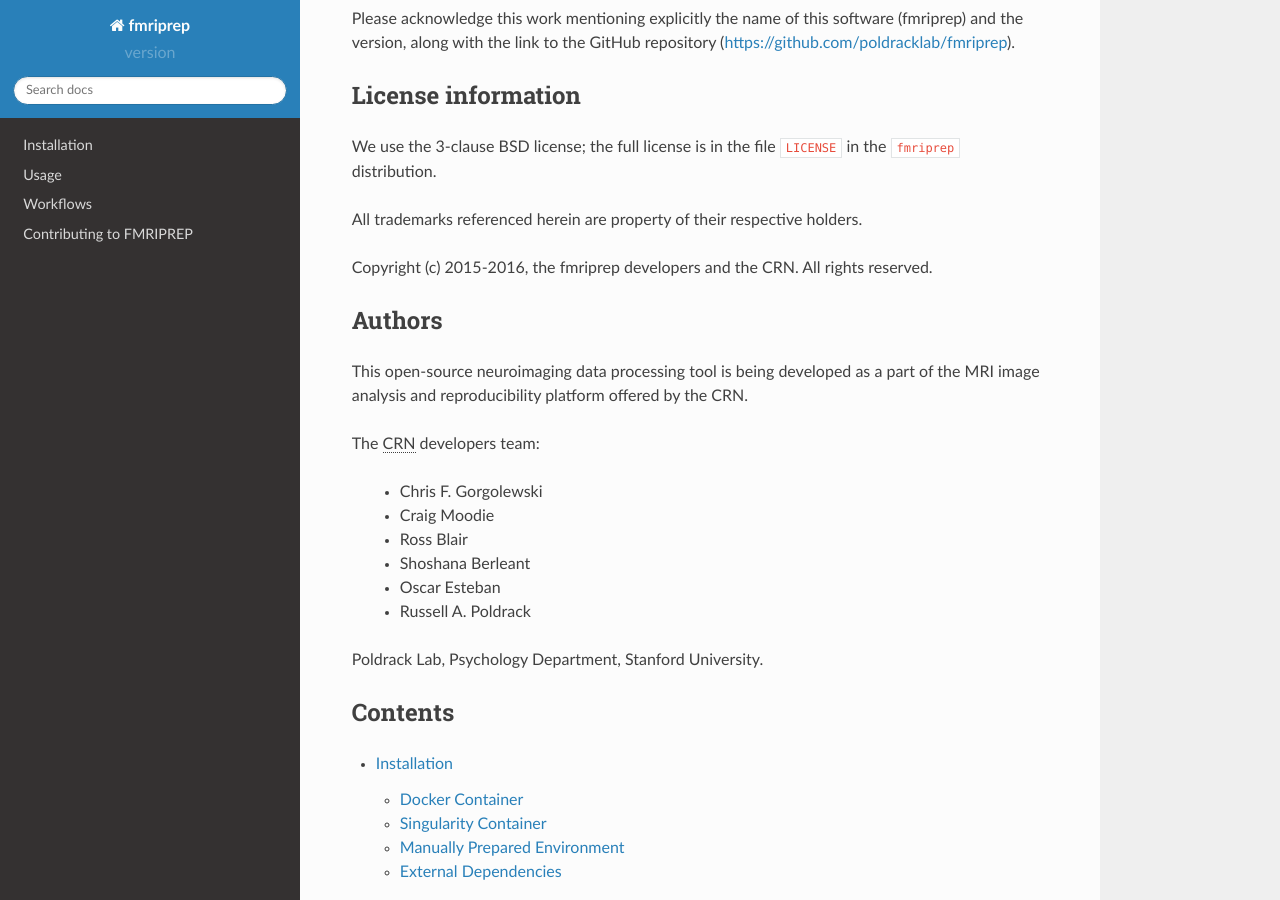
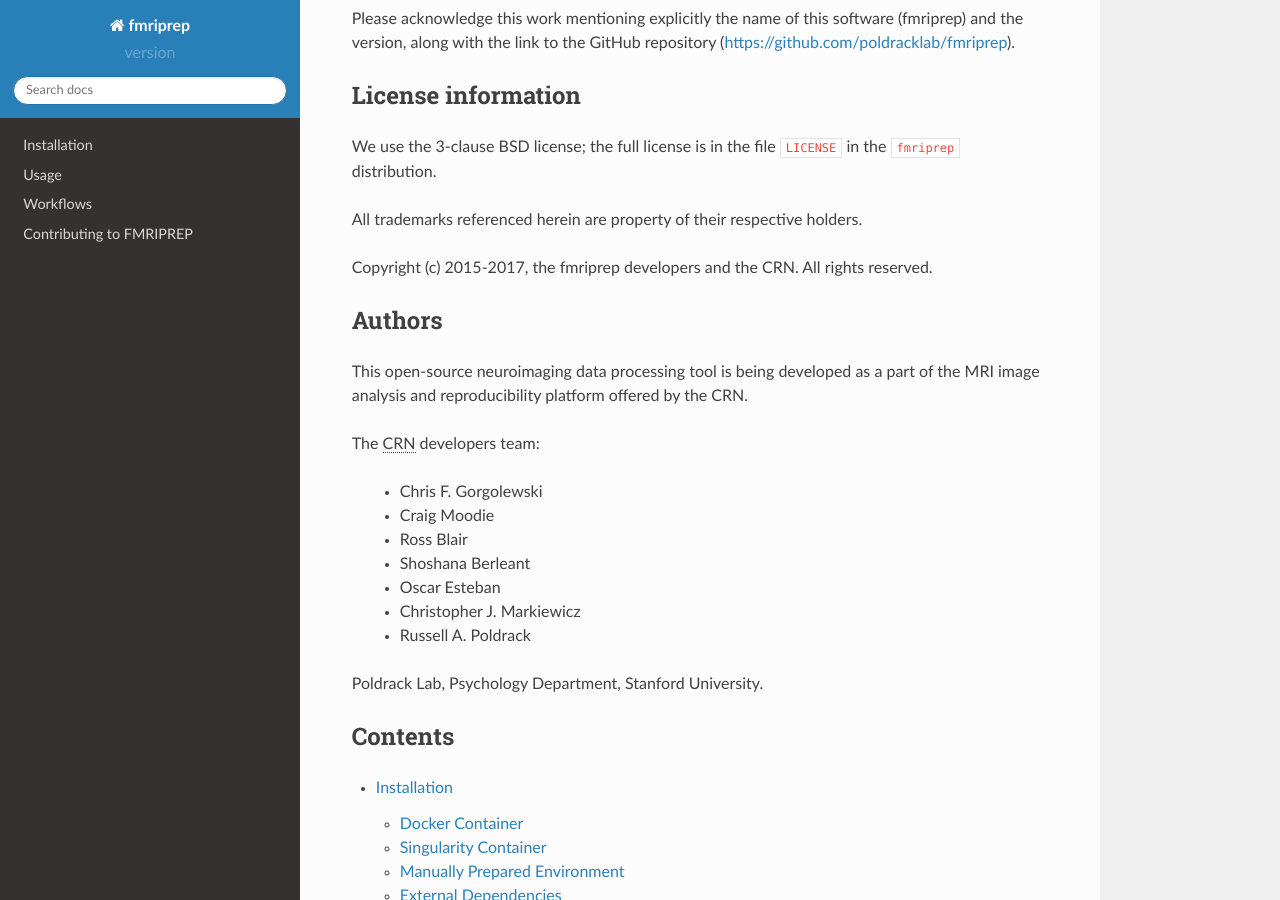
Before and after one commit to yohanchatelain/fmriprep, a Sphinx documentation site: the page built from docs/index.rst, in a window 1280 px wide and 900 px high, scrolled down 1610 px. Built offline with Sphinx 7.4.7 and the Read the Docs theme 2.0.0, drawn with Linux system fonts in a browser that asks for light colours; the version number could not be read and is left out.

Commit message:
Bookkeeping

```diff
--- a/README.rst
+++ b/README.rst
@@ -83,5 +83,5 @@ the ``fmriprep`` distribution.
 All trademarks referenced herein are property of their respective
 holders.
 
-Copyright (c) 2015-2016, the fmriprep developers and the CRN.
+Copyright (c) 2015-2017, the fmriprep developers and the CRN.
 All rights reserved.
--- a/docs/authors.rst
+++ b/docs/authors.rst
@@ -14,6 +14,7 @@ The :abbr:`CRN (Center for Reproducible Neuroscience)` developers team:
   * Ross Blair
   * Shoshana Berleant
   * Oscar Esteban
+  * Christopher J. Markiewicz
   * Russell A. Poldrack
 
 Poldrack Lab, Psychology Department, Stanford University.
```
